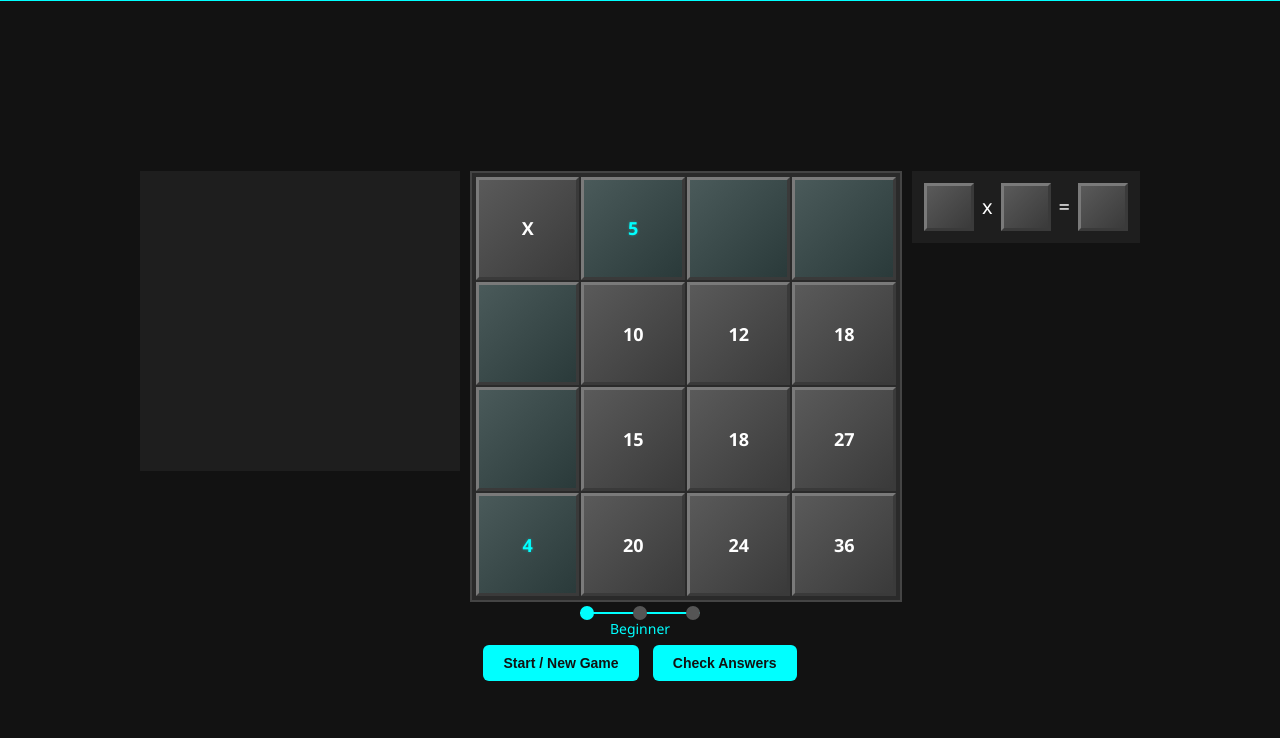
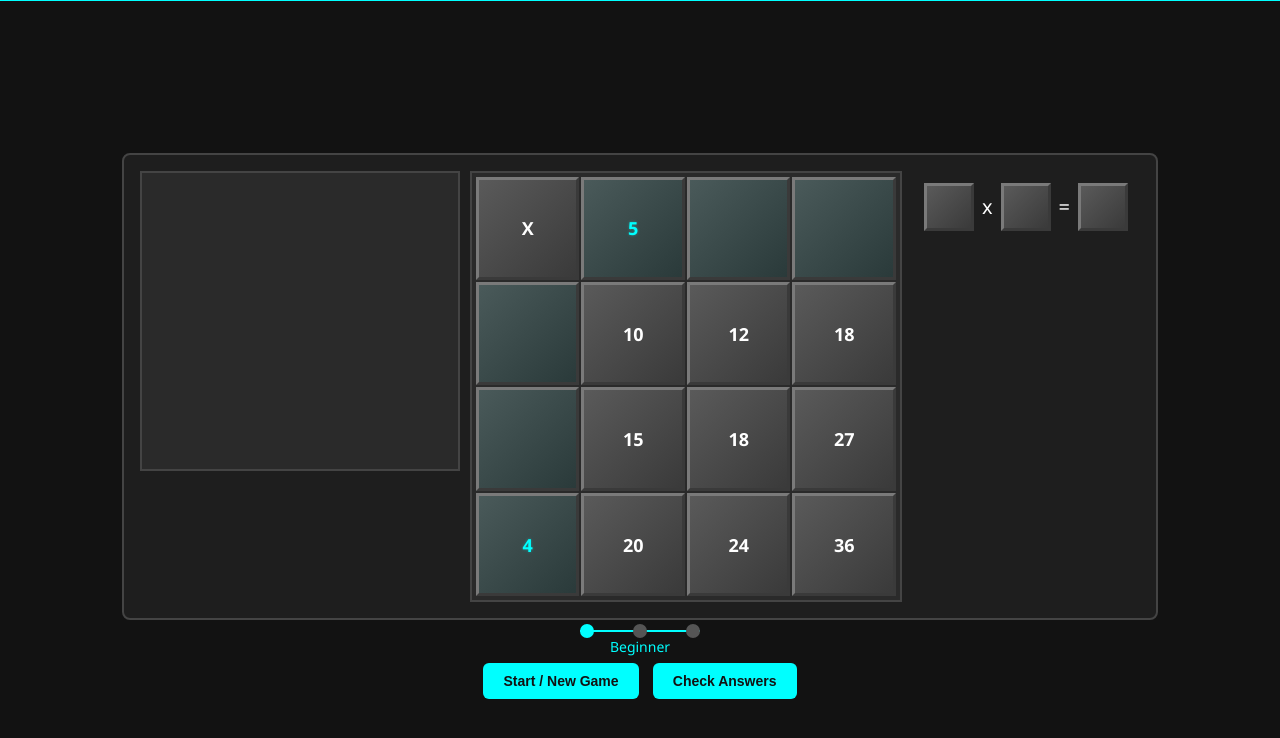
Before and after one commit to kbwag19/multiploku, a website: page multiploku_June12B.html in a window 1280 px wide. Shown: the part 44-782 px from the top of the page. Drawn offline with Linux system fonts and the light colour scheme.

Commit message:
style: add cohesive wrapper and visual container styling

```diff
--- a/multiploku_June12B.html
+++ b/multiploku_June12B.html
@@ -273,6 +273,14 @@
       padding-top: 60px; /* add this so it’s not hidden under navbar */
     }
 
+    .board-wrapper {
+      background: #1e1e1e;
+      border: 2px solid #444;
+      border-radius: 8px;
+      padding: 16px;
+      display: inline-block;
+    }
+
     .equation-display {
       display: grid;
       grid-template-columns: 1fr auto 1fr auto 1fr;
@@ -321,6 +329,8 @@
       overflow: auto;
       padding: 10px;
       box-sizing: border-box;
+      background: #2a2a2a;
+      border: 2px solid #444;
     }
     .eq-visual {
       display: flex;
@@ -408,7 +418,8 @@
   </nav>
 
   <div class="game-wrapper">
-    <div class="grid-container">
+    <div class="board-wrapper">
+      <div class="grid-container">
       <div class="container" id="visual-container">
         <div id="equation-visual" class="eq-visual" style="display:none;"></div>
       </div>
@@ -423,6 +434,7 @@
         </div>
       </div>
     </div>
+  </div>
   </div>
 
   <div class="controls">
```
